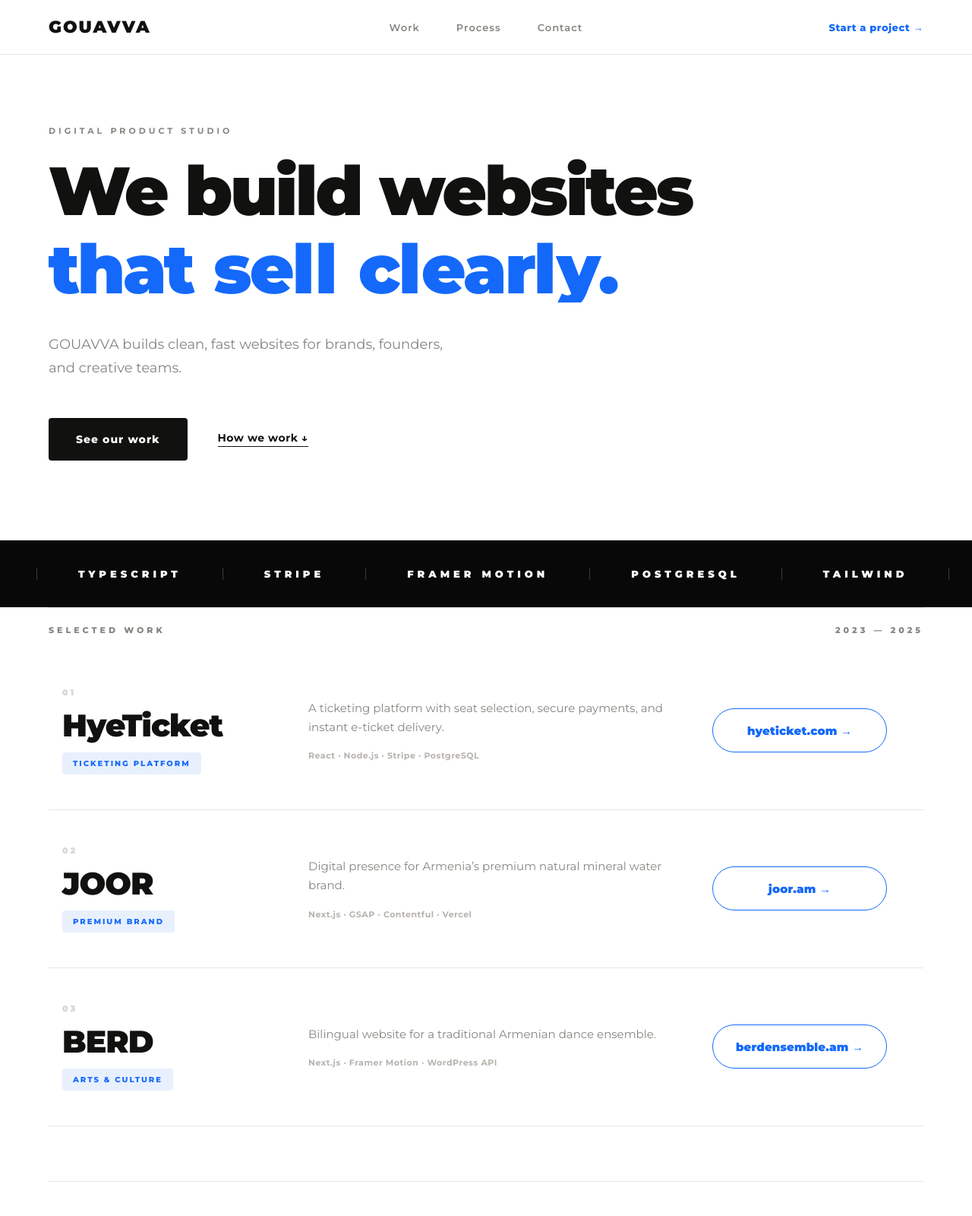
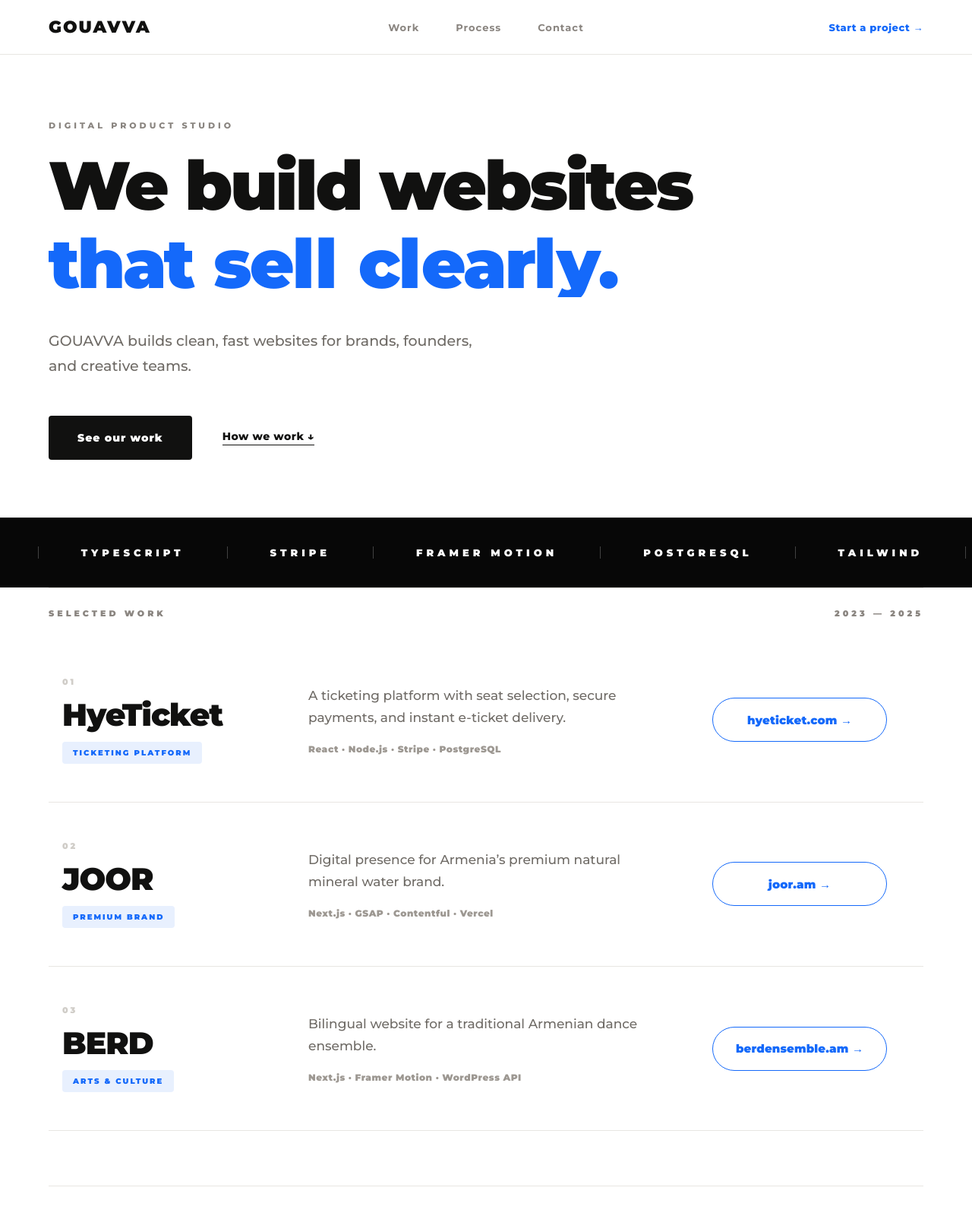
Before and after one commit to leengoes/gouavva, a website: page index.html in a window 1280 px wide. Shown: the top 1600 px of the page at 76% size. Drawn offline with Linux system fonts and the light colour scheme.

Commit message:
Update index.html

```diff
--- a/index.html
+++ b/index.html
@@ -22,7 +22,8 @@
     --blue: #1469FA;
     --blue-dim: #e8f0fe;
     --ghost: #e8e6e2;
-    --mid: #888480;
+    --mid: #6f6b66;
+    --soft: #8a8580;
     --light: #f9f8f6;
     --font: 'Montserrat', sans-serif;
     --logo-font: 'Google Sans', 'Product Sans', 'Montserrat', Arial, sans-serif;
@@ -95,8 +96,8 @@
 
   .nav-links a {
     font-size: 13px;
-    font-weight: 600;
-    color: var(--mid);
+    font-weight: 700;
+    color: var(--soft);
     letter-spacing: 1px;
     transition: color .2s;
   }
@@ -135,29 +136,29 @@
     display: flex;
     justify-content: space-between;
     align-items: center;
-    padding: 22px 0;
+    padding: 26px 0;
   }
 
   .section-label span {
     font-size: 11px;
-    font-weight: 800;
+    font-weight: 900;
     letter-spacing: 4px;
     text-transform: uppercase;
-    color: var(--mid);
+    color: var(--soft);
   }
 
   .hero {
-    padding: 165px 0 105px;
+    padding: 158px 0 76px;
   }
 
   .hero-eyebrow {
     display: block;
     margin-bottom: 28px;
     font-size: 11px;
-    font-weight: 700;
+    font-weight: 800;
     letter-spacing: 4px;
     text-transform: uppercase;
-    color: var(--mid);
+    color: var(--soft);
   }
 
   .hero-h1 {
@@ -223,12 +224,12 @@
   }
 
   .hero-sub {
-    max-width: 520px;
-    margin: 40px 0 50px;
-    font-size: 18px;
-    font-weight: 400;
+    max-width: 560px;
+    margin: 42px 0 48px;
+    font-size: 19px;
+    font-weight: 500;
     color: var(--mid);
-    line-height: 1.7;
+    line-height: 1.72;
   }
 
   .hero-actions {
@@ -241,13 +242,13 @@
     display: inline-flex;
     align-items: center;
     justify-content: center;
-    height: 56px;
-    padding: 0 36px;
+    height: 58px;
+    padding: 0 38px;
     background: var(--ink);
     color: var(--white);
     border-radius: 4px;
     font-size: 14px;
-    font-weight: 800;
+    font-weight: 900;
     letter-spacing: 1px;
     transition: background .2s, transform .2s;
   }
@@ -259,7 +260,7 @@
 
   .btn-ghost {
     font-size: 14px;
-    font-weight: 700;
+    font-weight: 800;
     color: var(--ink);
     letter-spacing: .5px;
     border-bottom: 1.5px solid var(--ink);
@@ -274,13 +275,13 @@
 
   .marquee-wrap {
     width: 100%;
-    height: 88px;
-    background: #080808;
+    height: 92px;
+    background: #070707;
     overflow: hidden;
     display: flex;
     align-items: center;
-    border-top: 2px solid #080808;
-    border-bottom: 2px solid #080808;
+    border-top: 2px solid #070707;
+    border-bottom: 2px solid #070707;
   }
 
   .marquee-track {
@@ -292,8 +293,8 @@
   }
 
   .marquee-item {
-    padding: 0 54px;
-    border-right: 1px solid rgba(255,255,255,.22);
+    padding: 0 56px;
+    border-right: 1px solid rgba(255,255,255,.24);
     font-size: 13px;
     font-weight: 900;
     letter-spacing: 5px;
@@ -322,7 +323,7 @@
     grid-template-columns: 300px minmax(360px, 1fr) 300px;
     align-items: center;
     gap: 42px;
-    padding: 46px 0;
+    padding: 50px 0;
     border-bottom: 1px solid var(--ghost);
     overflow: hidden;
     transition: background .25s;
@@ -360,7 +361,7 @@
     font-size: 11px;
     font-weight: 900;
     letter-spacing: 3px;
-    color: #d8d6d2;
+    color: #d0cdc8;
     transition: color .25s;
   }
 
@@ -386,29 +387,29 @@
     color: var(--blue);
     border-radius: 4px;
     font-size: 10px;
-    font-weight: 800;
+    font-weight: 900;
     letter-spacing: 2px;
     text-transform: uppercase;
     white-space: nowrap;
   }
 
   .project-mid {
-    max-width: 560px;
+    max-width: 600px;
     min-width: 0;
   }
 
   .project-desc {
-    margin-bottom: 14px;
-    font-size: 15px;
-    font-weight: 400;
+    margin-bottom: 16px;
+    font-size: 17px;
+    font-weight: 500;
     color: var(--mid);
-    line-height: 1.65;
+    line-height: 1.72;
   }
 
   .project-tech {
-    font-size: 11px;
-    font-weight: 700;
-    color: #b7b3ae;
+    font-size: 12px;
+    font-weight: 900;
+    color: #9d9892;
     letter-spacing: .5px;
   }
 
@@ -475,9 +476,10 @@
   }
 
   .beyond-text {
-    max-width: 520px;
+    max-width: 540px;
     margin-top: 26px;
-    font-size: 16px;
+    font-size: 17px;
+    font-weight: 500;
     line-height: 1.8;
     color: var(--mid);
   }
@@ -525,7 +527,8 @@
   }
 
   .beyond-card p {
-    font-size: 14px;
+    font-size: 15px;
+    font-weight: 500;
     line-height: 1.75;
     color: var(--mid);
   }
@@ -578,8 +581,8 @@
 
   .stat-label {
     font-size: 12px;
-    font-weight: 700;
-    color: var(--mid);
+    font-weight: 800;
+    color: var(--soft);
     letter-spacing: .7px;
     text-transform: uppercase;
     text-align: center;
@@ -610,10 +613,10 @@
 
   .how-sub {
     padding-top: 12px;
-    font-size: 17px;
-    font-weight: 400;
+    font-size: 18px;
+    font-weight: 500;
     color: var(--mid);
-    line-height: 1.85;
+    line-height: 1.82;
   }
 
   .steps-grid {
@@ -651,8 +654,8 @@
   }
 
   .step-body {
-    font-size: 14px;
-    font-weight: 400;
+    font-size: 16px;
+    font-weight: 500;
     color: var(--mid);
     line-height: 1.75;
   }
@@ -675,9 +678,9 @@
   }
 
   .cta-sub {
-    font-size: 15px;
-    font-weight: 400;
-    color: rgba(255,255,255,.5);
+    font-size: 16px;
+    font-weight: 500;
+    color: rgba(255,255,255,.62);
     line-height: 1.6;
   }
 
@@ -691,7 +694,7 @@
     color: var(--white);
     border-radius: 4px;
     font-size: 14px;
-    font-weight: 800;
+    font-weight: 900;
     letter-spacing: .5px;
     white-space: nowrap;
     transition: transform .2s, opacity .2s;
@@ -723,16 +726,16 @@
   }
 
   .foot-sub {
-    font-size: 11px;
-    font-weight: 400;
+    font-size: 12px;
+    font-weight: 500;
     color: var(--mid);
     letter-spacing: .5px;
   }
 
   .foot-copy {
-    font-size: 11px;
-    font-weight: 400;
-    color: #bbb;
+    font-size: 12px;
+    font-weight: 500;
+    color: #9d9892;
   }
 
   @media (max-width: 1180px) {
@@ -809,7 +812,7 @@
     }
 
     .hero {
-      padding: 138px 0 86px;
+      padding: 138px 0 68px;
     }
 
     .hero-h1,
```
